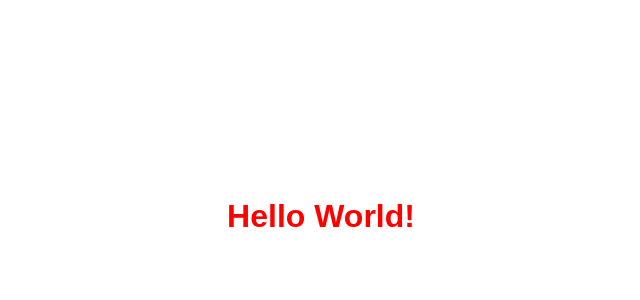
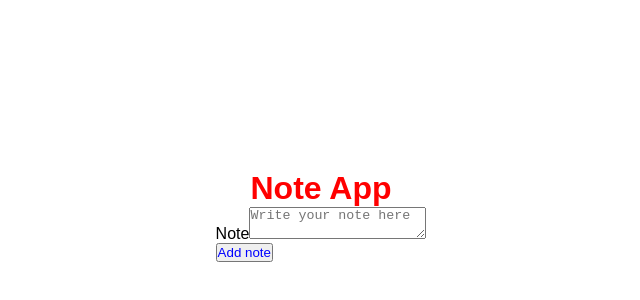
Before and after one commit to LaurieGami/note-app, a React (Create React App) app: page / in a window 1280 px wide. Shown: the part 184-484 px from the top of the page, without its empty margins (319-959 px from the left). Built offline with nearby package versions, Linux system fonts and the light colour scheme.

Commit message:
Added a form to create a note and add it to a list of notes being displ ayed, as well as a delete function to remove the note from the list

```diff
--- a/package.json
+++ b/package.json
@@ -10,6 +10,7 @@
     "react-dom": "^18.1.0",
     "react-scripts": "5.0.1",
     "styled-components": "^5.3.5",
+    "uuidv4": "^6.2.13",
     "web-vitals": "^2.1.4"
   },
   "scripts": {
--- a/src/App.js
+++ b/src/App.js
@@ -1,4 +1,6 @@
-import styled from 'styled-components';
+import { useState } from 'react'
+import { v4 as uuid } from 'uuid'
+import styled from 'styled-components'
 
 const Container = styled.div`
   display: flex;
@@ -13,10 +15,55 @@ const Title = styled.h1`
   color: red;
 `
 
+const Button = styled.button`
+  color: blue;
+`
+
 function App() {
+  const [notes, setNotes] = useState([])
+  const [draft, setDraft] = useState('')
+
+  function handleChange(e) {
+    setDraft(e.target.value)
+  }
+
+  function handleSubmit(e) {
+    e.preventDefault()
+    const note = { id: uuid(), value: draft, createdAt: new Date() }
+    setNotes([...notes, note])
+    setDraft('')
+  }
+
+  function onDelete(id) {
+    const newNotes = notes.filter(note => note.id !== id)
+    setNotes(newNotes)
+  }
+
   return (
     <Container>
-      <Title>Hello World!</Title>
+      <Title>Note App</Title>
+      <form onSubmit={handleSubmit}>
+        <div>
+            <label htmlFor="comment">Note</label>
+            <textarea
+              placeholder="Write your note here"
+              value={draft}
+              onChange={handleChange}
+            />
+        </div>
+        <Button type="submit">Add note</Button>
+      </form>
+      <div>
+        {notes.map((note) => {
+          return (
+            <div key={note.id}>
+              <h3>{note.createdAt.toString()}</h3>
+              <p>{note.value}</p>
+              <button onClick={() => onDelete(note.id)}>Delete</button>
+            </div>
+          )
+        })}
+      </div>
     </Container>
   );
 }
```
Also changed, not shown: 1 other file (tests, documents, lock files or other folders).
